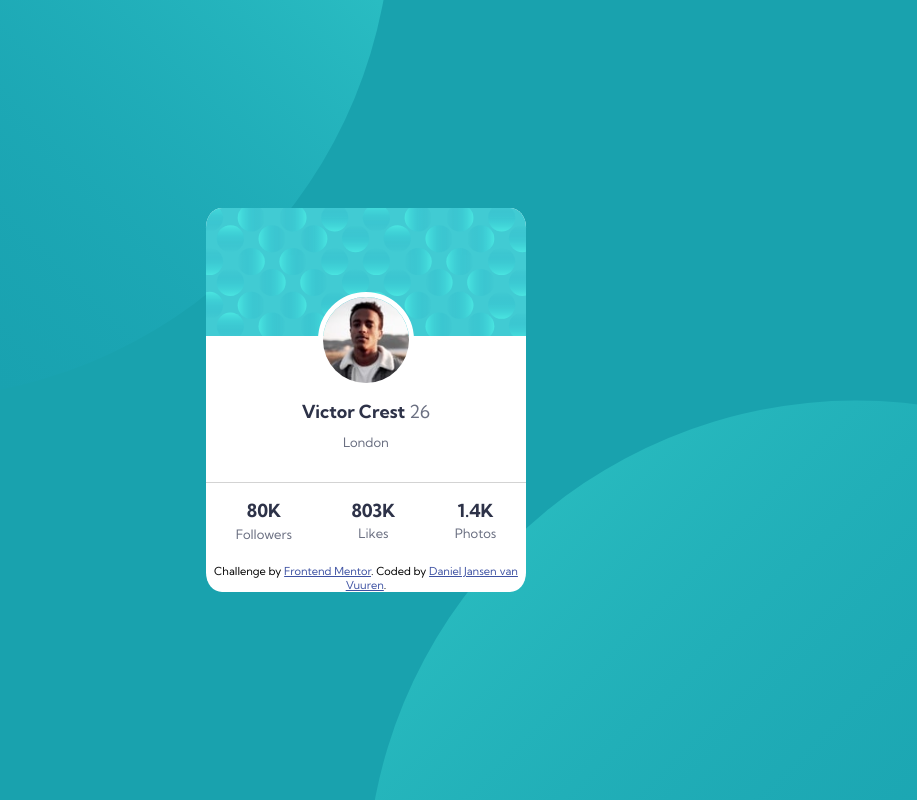
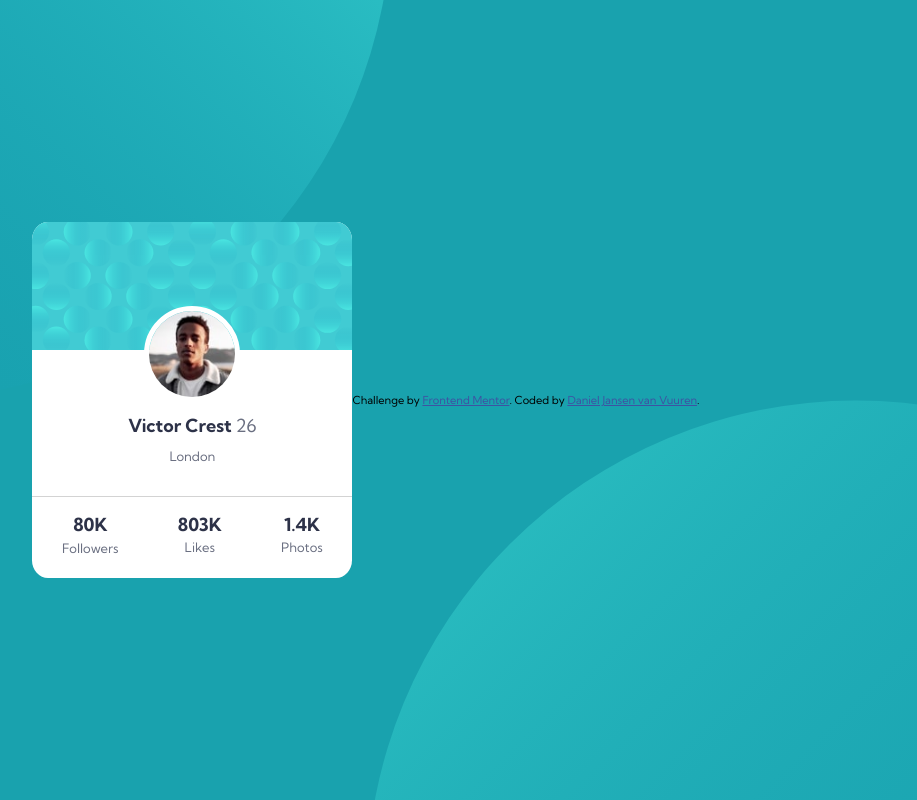
Before and after one commit to DanielJvV/ProfileCard, a plain HTML site: page index.html in a window 1280 px wide. Shown: the whole page, without its empty margins (274-1191 px from the left). Drawn offline with Linux system fonts and the light colour scheme.

Commit message:
Update index.html

```diff
--- a/index.html
+++ b/index.html
@@ -15,7 +15,7 @@
 
     <div class="card">
         <img class="card-img" src="./images/bg-pattern-card.svg" alt="" aria-hidden="true">
-        <img class="pp" src=" ./images/image-victor.jpg " alt="Profile picture of Victor Crest ">
+        <img class="pp" src=" ./images/image-victor.jpg " alt="Victor Crest">
         <p><span>Victor Crest <i>26</i></span> London</p>
         <div class="footStats">
             <div>
@@ -28,9 +28,10 @@
                 <p><span>1.4K</span> Photos</p>
             </div>
         </div>
-        <div class="attribution">Challenge by <a href="https://www.frontendmentor.io?ref=challenge " target="_blank ">Frontend Mentor</a>. Coded by <a href="https://github.com/DanielJvV ">Daniel Jansen van Vuuren</a>.</div>
-
     </div>
+    <footer class="attribution">
+        Challenge by <a href="https://www.frontendmentor.io?ref=challenge " target="_blank ">Frontend Mentor</a>. Coded by <a href="https://github.com/DanielJvV ">Daniel Jansen van Vuuren</a>.
+    </footer>
 </body>
 
 </html>
```
